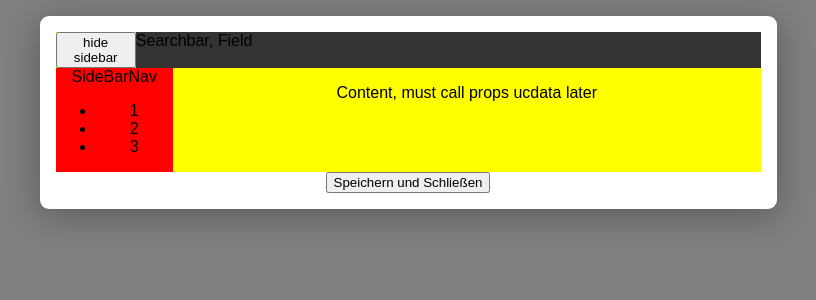
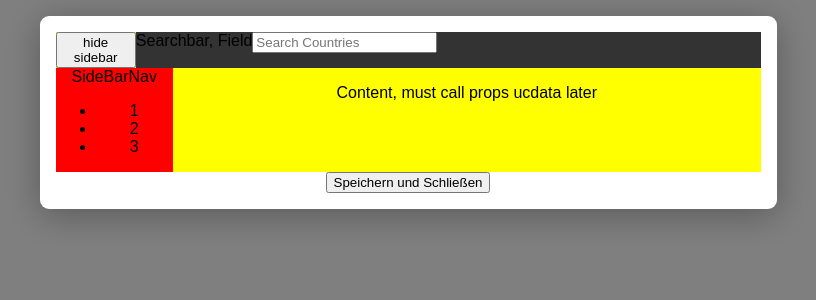
Before and after one commit to de24world/react-sidebar-searchbar, a React (Create React App) app: page / in a window 1280 px wide. Shown: the top 300 px of the page, without its empty margins (232-1048 px from the left). Built offline with nearby package versions, Linux system fonts and the light colour scheme.

Commit message:
add sample input in searchbar Container

```diff
--- a/src/ThirdLayer/SearchBar/SearchBar.jsx
+++ b/src/ThirdLayer/SearchBar/SearchBar.jsx
@@ -1,11 +1,20 @@
-import React from "react";
+import React, { useState } from "react";
 // import PropTypes from 'prop-types'
 import "./SearchBar.scss";
 
 const SearchBar = () => {
+  const [search, setSearch] = useState("");
+
   return (
     <div className="SearchBar">
-      <div className="SearchBar__top">Searchbar, Field</div>
+      <div className="SearchBar__top">
+        Searchbar, Field
+        <input
+          type="text"
+          placeholder="Search Countries"
+          onChange={(e) => setSearch(e.target.value)}
+        />
+      </div>
     </div>
   );
 };
@@ -13,3 +22,7 @@
 SearchBar.propTypes = {};
 
 export default SearchBar;
+
+// fliter & map with content component?
+// https://codesandbox.io/embed/react-hooks-search-filter-4gnwc
+// https://codesandbox.io/s/m4x9qx1z8?file=/src/SearchInput.js
```
